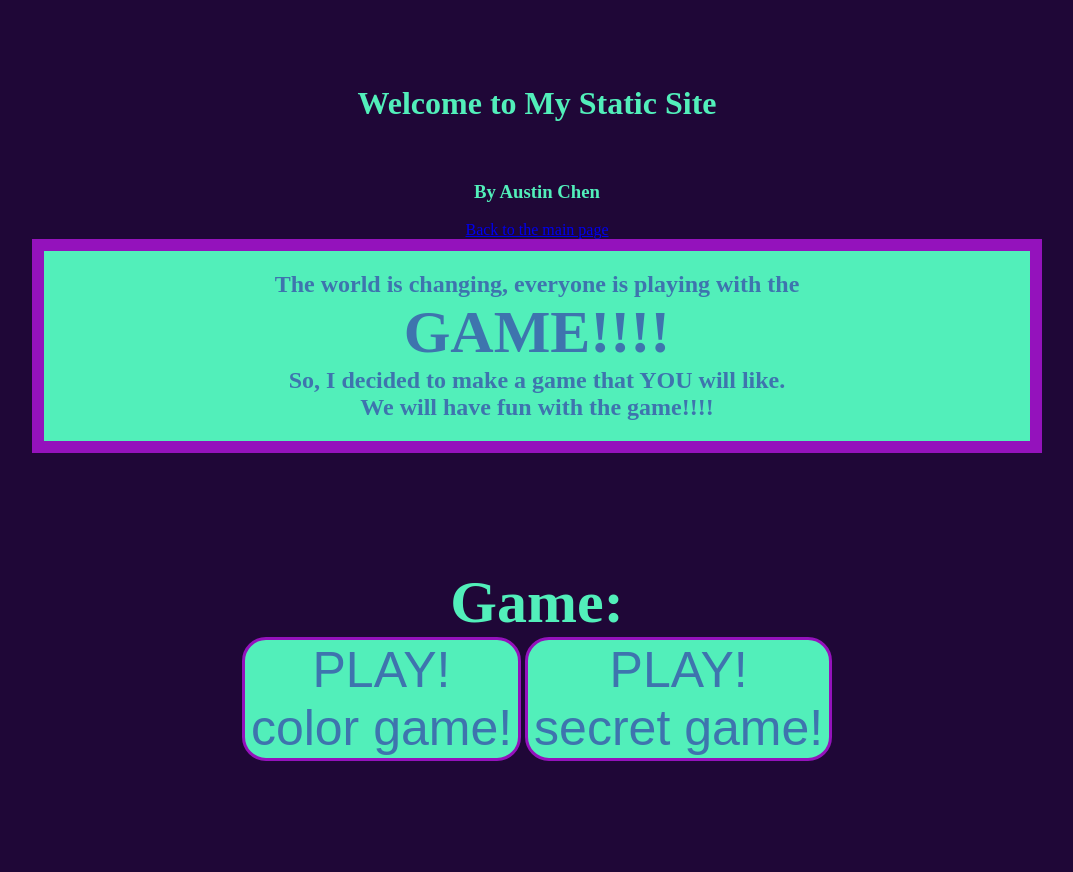
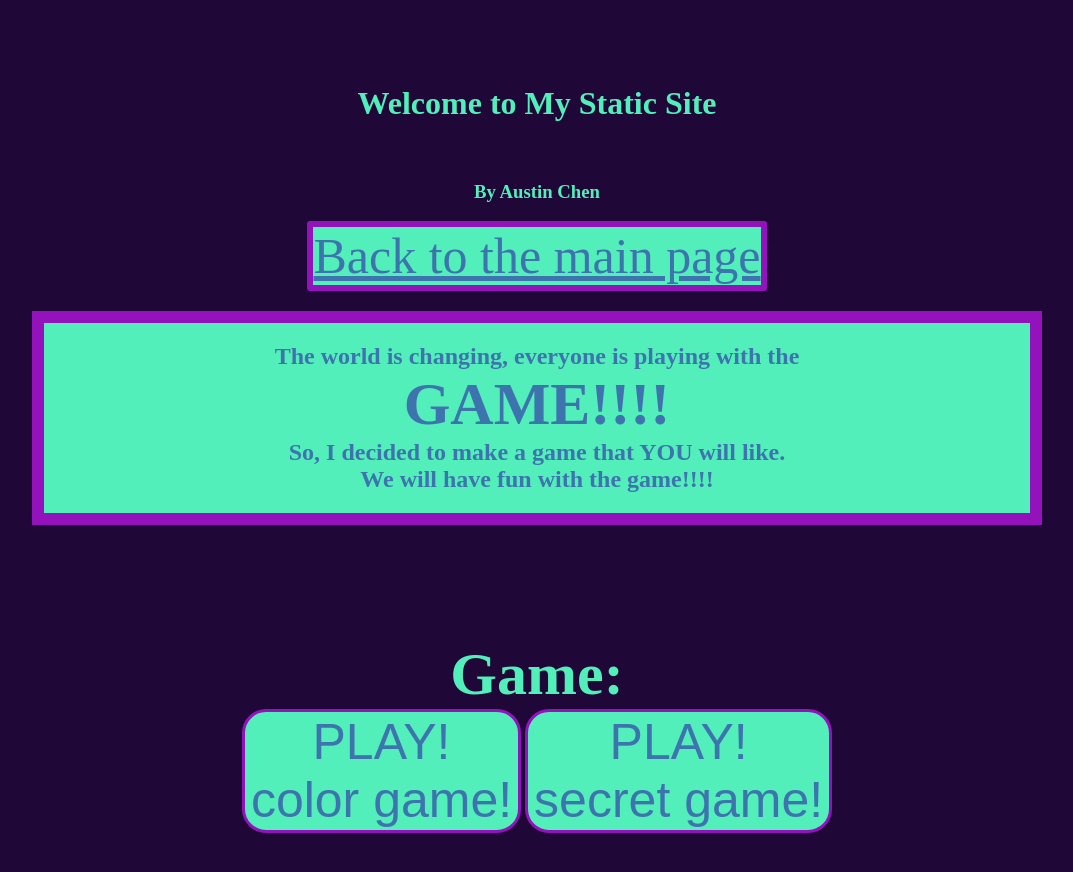
Before and after one commit to hihellothere1011/Austins_game, a plain HTML site: page index.html in a window 1280 px wide. Shown: the whole page, without its empty margins (103-1176 px from the left). Before the commit the page ends 845 px from the top, so only its background shows below. Drawn offline with Linux system fonts and the light colour scheme.

Commit message:
basic setups

```diff
--- a/style.css
+++ b/style.css
@@ -75,7 +75,7 @@ body {
     text-align: center;
 }
 
-a .main{
+.main{
     border: 6px solid #9412BC;
     background-color: #52EFBA;
     border-radius: 3px;
```
